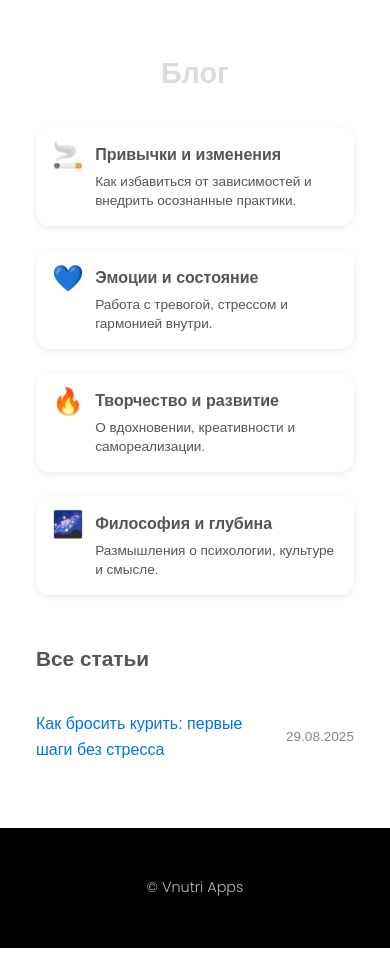
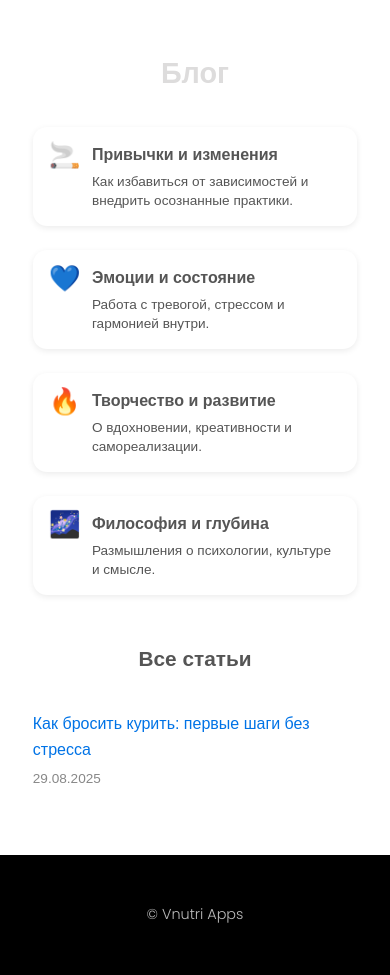
Before and after one commit to Nikmi101/stab-domen, a Jekyll site: the page built from blog/index.html, in a window 390 px wide. Built offline with Jekyll 4.4.1, drawn with Linux system fonts in a browser that asks for light colours; before the commit the page ends 948 px from its top, so only the background shows below that.

Commit message:
Update blog.css

```diff
--- a/assets/css/blog.css
+++ b/assets/css/blog.css
@@ -19,6 +19,40 @@
   font-size: 1.6rem;
   font-weight: 600;
   margin: 3rem 0 1.5rem;
+  text-align: center;
+}
+
+/* ========== Баннер хедера ========== */
+.blog-header-banner {
+  width: 100%;
+  height: 350px;
+  background-image: url('/assets/images/blog-banner.jpg');
+  background-size: cover;
+  background-position: center;
+  border-radius: 12px;
+  position: relative;
+  display: flex;
+  align-items: center;
+  justify-content: center;
+  color: #fff;
+  margin-bottom: 2rem;
+}
+
+.blog-header-banner::after {
+  content: "";
+  position: absolute;
+  top: 0; left: 0;
+  width: 100%; height: 100%;
+  background: rgba(0,0,0,0.3);
+  border-radius: 12px;
+}
+
+.blog-header-banner h1 {
+  position: relative;
+  z-index: 1;
+  font-size: 2rem;
+  text-align: center;
+  padding: 0 1rem;
 }
 
 /* ========== Категории блога (карточки) ========== */
@@ -50,6 +84,7 @@
   font-size: 2rem;
   margin-right: 0.9rem;
   line-height: 1;
+  flex-shrink: 0;
 }
 
 .blog-text h2 {
@@ -128,4 +163,33 @@
   .all-posts-title {
     font-size: 1.3rem;
   }
+
+  .blog-header-banner {
+    height: 220px;
+  }
+
+  .blog-header-banner h1 {
+    font-size: 1.5rem;
+    padding: 0 1rem;
+  }
 }
+
+@media (max-width: 480px) {
+  .blog-categories {
+    grid-template-columns: 1fr;
+  }
+
+  .blog-posts li {
+    flex-direction: column;
+    align-items: flex-start;
+  }
+
+  .blog-posts .date {
+    margin-left: 0;
+    margin-top: 0.3rem;
+  }
+
+  .blog-container {
+    padding: 2rem 0.8rem;
+  }
+}
```
